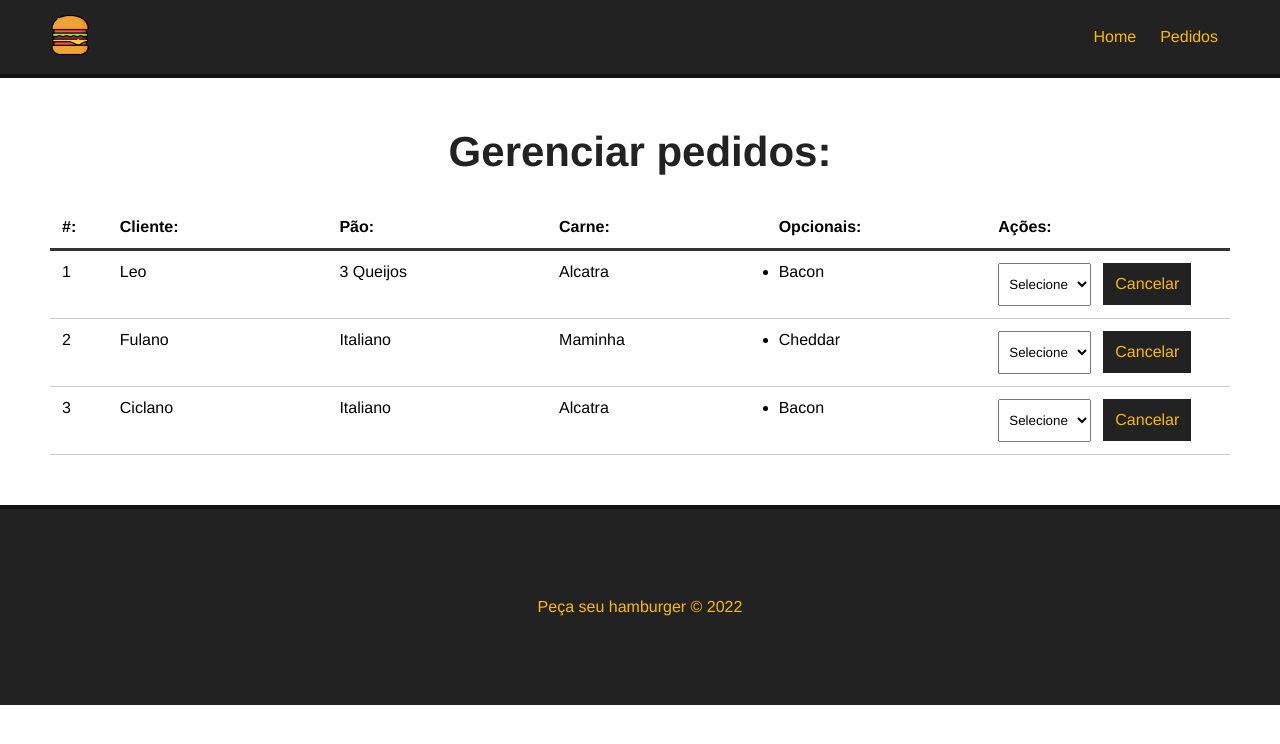
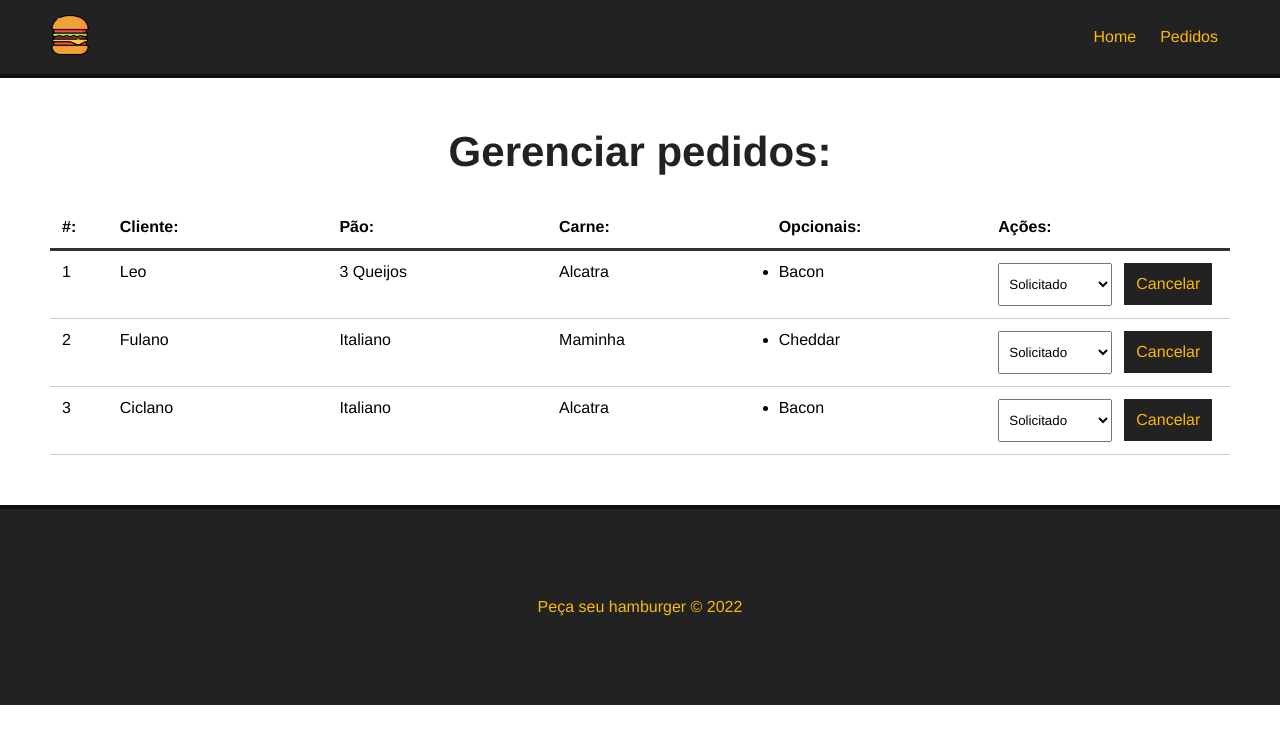
Before and after one commit to LeonardoScherer/curso_vuejs3, a Vue app in the folder proj_pedir_hamburger/: page /pedidos in a window 1280 px wide. Shown: the top 744 px of the page. Built offline with nearby package versions, Linux system fonts and the light colour scheme; data requests are answered from the project's data file.

Commit message:
Recebendo status dos pedidos

```diff
--- a/proj_pedir_hamburger/src/components/Dashboard.vue
+++ b/proj_pedir_hamburger/src/components/Dashboard.vue
@@ -24,6 +24,7 @@
                 <div>
                     <select name="status" id="status">
                         <option value="">Selecione</option>
+                        <option v-for="stt in status" :key="stt.id" :value="stt.tipo" :selected="burger.status == stt.tipo"> {{ stt.tipo }}</option>
                     </select>
                     <button class="delete-btn">Cancelar</button>
                 </div>
@@ -53,7 +54,20 @@ export default {
 
             console.log(this.burgers);
 
+            this.getStatus();
+
+        },
+
+        async getStatus() {
+
+            const req = await fetch("http://localhost:3000/status");
+
+            const data = await req.json();
+
+            this.status = data;
+
         }
+
     },
     mounted() {
         this.getPedidos();
```
